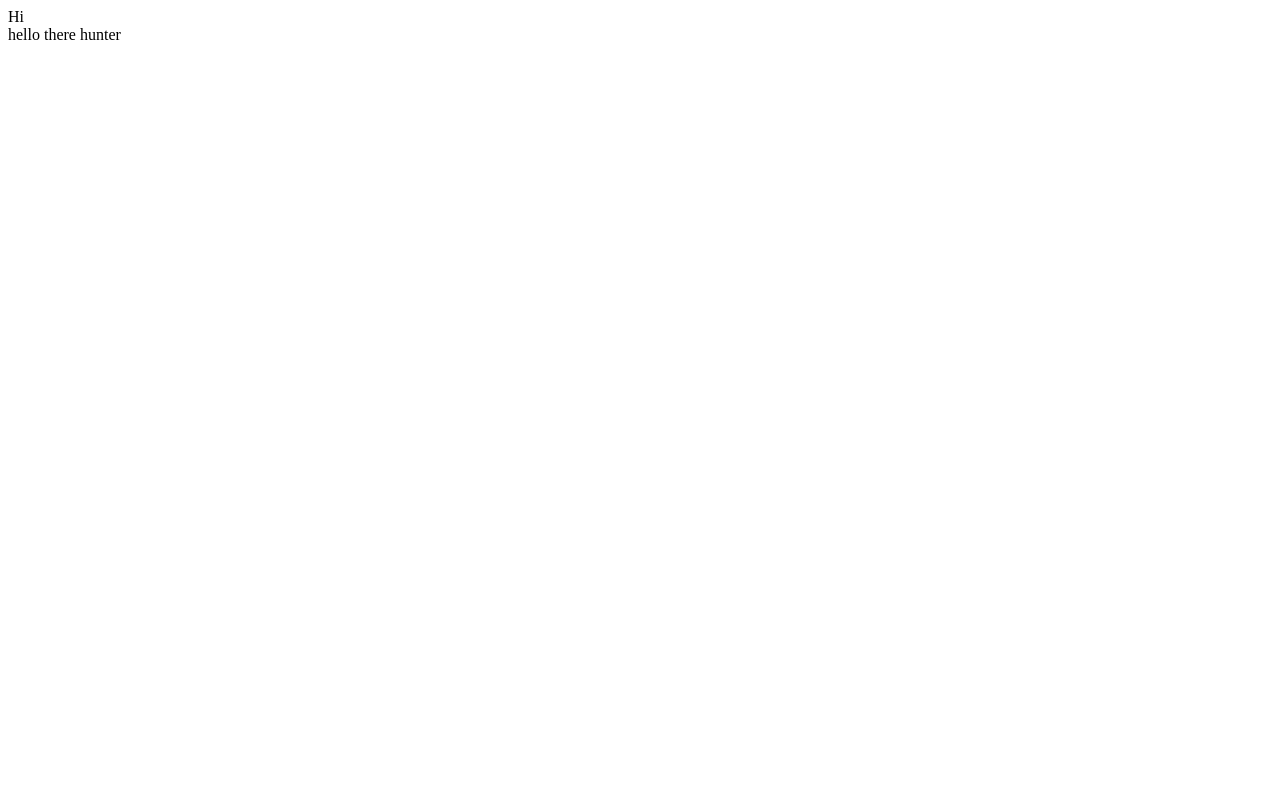
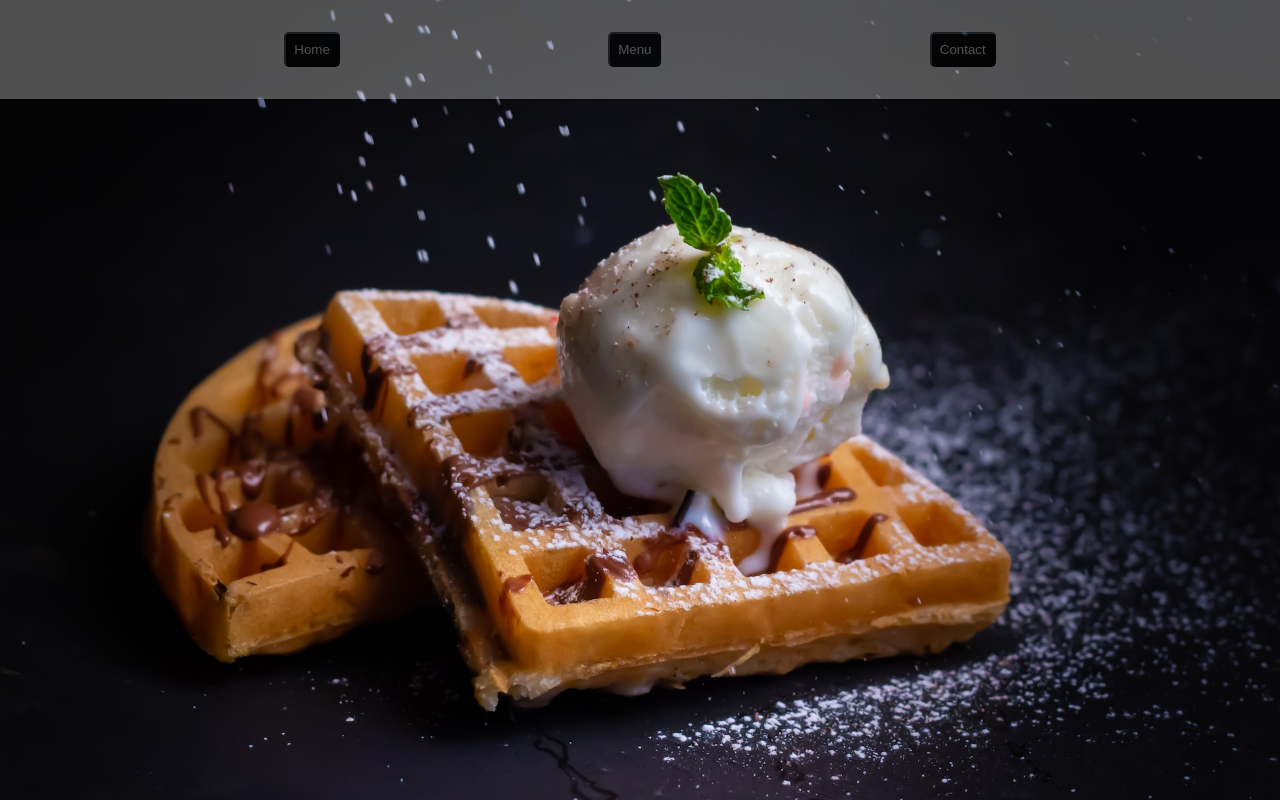
Before and after one commit to hduger/restaurant-page, a website built with webpack: page dist/index.html in a window 1280 px wide. Built offline with Linux system fonts and the light colour scheme.

Commit message:
Did some styling

```diff
--- a/src/index.js
+++ b/src/index.js
@@ -1,6 +1,7 @@
 import pageLoad from "./pageload";
+// const container = document.getElementById('content');
 let name = 'hunter'
-document.body.appendChild(pageLoad(name));
+// container.appendChild(pageLoad(name));
 console.log("hi hunter");
 console.log('you are the best');
 console.log('its true!!!!');
--- /dev/null
+++ b/src/styles.css
@@ -0,0 +1,39 @@
+*{
+    margin: 0px;
+    padding: 0px;
+    box-sizing: border-box;
+}
+
+body {
+    width: 100vw;
+    height: 100vh;
+    background-image: url(waffle.jpg);
+    background-size: cover;                      /* <------ */
+    background-repeat:no-repeat;
+    background-position: center, center;           /* optional, center the image */
+    color: white;
+}
+
+.tabs  {
+    display: flex;
+    justify-content: space-evenly;
+    align-items: center;
+    padding: 2rem;
+    gap: 1rem;
+    background-color: white;
+    opacity: 30%;
+}
+
+.btn{
+    padding: 8px;
+    opacity: 100%;
+    background-color: black;
+    color: white;
+    border-radius: 5px;
+}
+
+.btn:hover{
+    cursor: pointer;
+    background-color: white;
+    color: black;
+}
```
Also changed, not shown: dist/index.html, dist/main.js, src/waffle.jpg (added).
